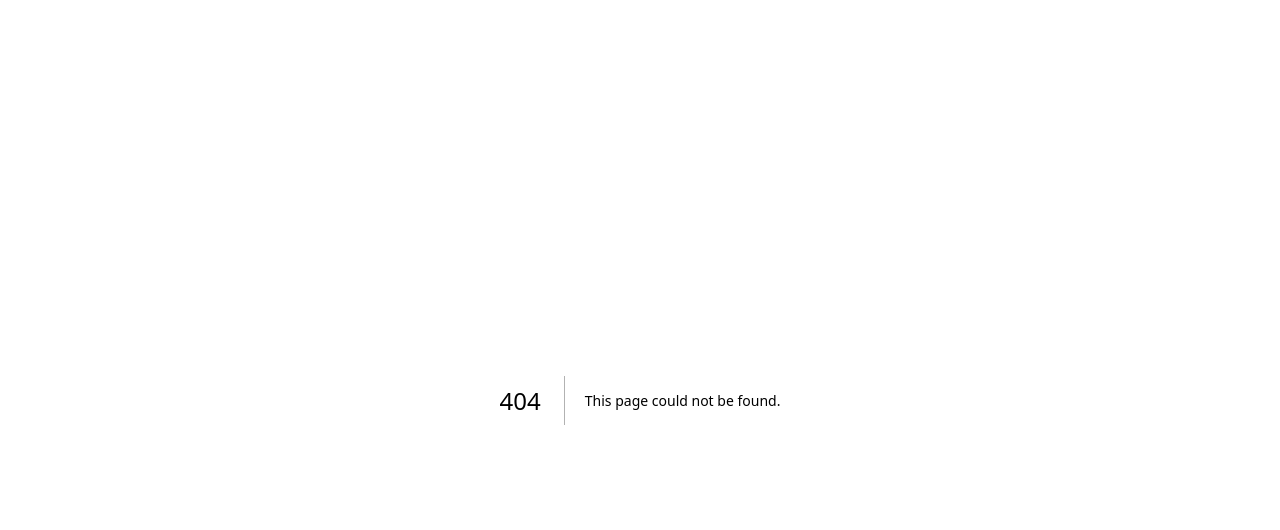
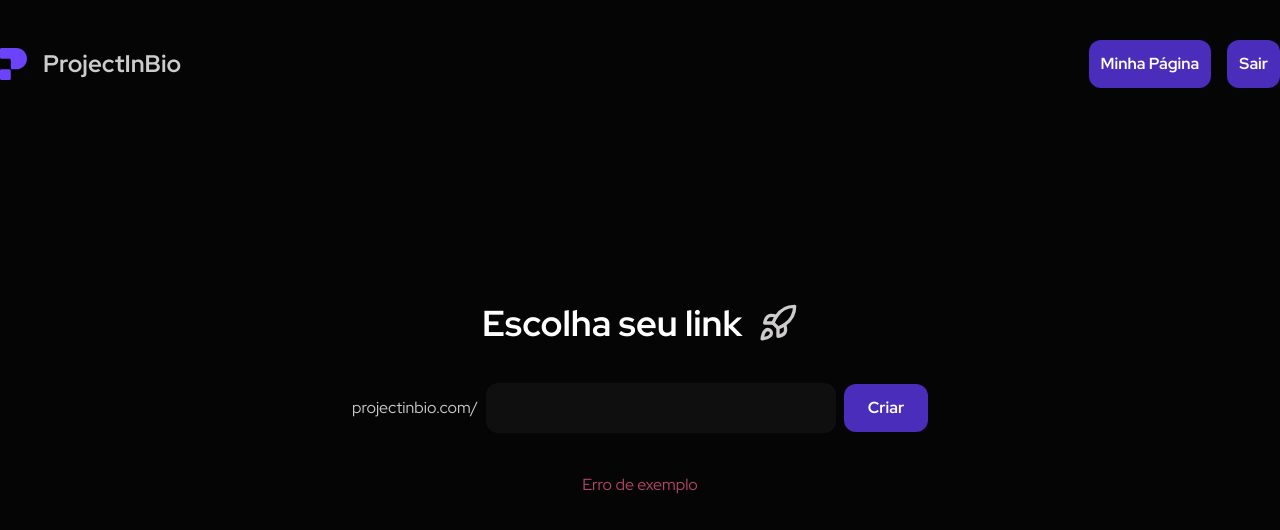
Before and after one commit to programadorce/projectinbio, a Next.js app: page /criar in a window 1280 px wide. Before the commit this address had no page. Shown: the top 530 px of the page. Built offline with nearby package versions, Linux system fonts and the light colour scheme.

Commit message:
Página Criar Link

```diff
--- /dev/null
+++ b/app/(pages)/criar/page.tsx
@@ -0,0 +1,26 @@
+import Header from "@/app/components/landing-page/Header";
+import Button from "@/app/components/ui/Button";
+import TextInput from "@/app/components/ui/TextInput";
+import { Rocket } from "lucide-react";
+
+export default function CriarPage(){
+    return(
+        <div>
+            <Header />
+            <div className="h-screen flex flex-col gap-10 items-center justify-center max-w-xl mx-auto">
+                <div className="flex items-center gap-4">
+                    <h1 className="text-4xl font-bold text-white">Escolha seu link</h1>
+                    <Rocket className="size-10"/>
+                </div>
+                <form action="" className="w-full flex items-center gap-2">
+                    <span>projectinbio.com/</span>
+                    <TextInput className="text-white"  />
+                    <Button className="w-[126px]">Criar</Button>
+                </form>
+                <div>
+                    <span className="text-accent-pink">Erro de exemplo</span>
+                </div>
+            </div>
+        </div>
+    )
+}
--- /dev/null
+++ b/app/(pages)/page.tsx
@@ -0,0 +1,18 @@
+import Image from "next/image";
+import Hero from "../components/landing-page/Hero";
+import Header from "../components/landing-page/Header";
+import VideoExplanation from "../components/landing-page/VideoExplanation";
+import Pricing from "../components/landing-page/Pricing";
+import Faq from "../components/landing-page/Faq";
+
+export default function Home() {
+  return (
+    <div className="max-w-7xl mx-auto">
+      <Header />
+      <Hero />
+      <VideoExplanation />
+      <Pricing />
+      <Faq />
+    </div>
+  );
+}
--- a/app/page.tsx
+++ /dev/null
@@ -1,18 +0,0 @@
-import Image from "next/image";
-import Hero from "./components/landing-page/Hero";
-import Header from "./components/landing-page/Header";
-import VideoExplanation from "./components/landing-page/VideoExplanation";
-import Pricing from "./components/landing-page/Pricing";
-import Faq from "./components/landing-page/Faq";
-
-export default function Home() {
-  return (
-    <div className="max-w-7xl mx-auto">
-      <Header />
-      <Hero />
-      <VideoExplanation />
-      <Pricing />
-      <Faq />
-    </div>
-  );
-}
```
Also changed, not shown: app/(pages)/globals.css (renamed from app/globals.css), app/(pages)/layout.tsx (renamed from app/layout.tsx).
